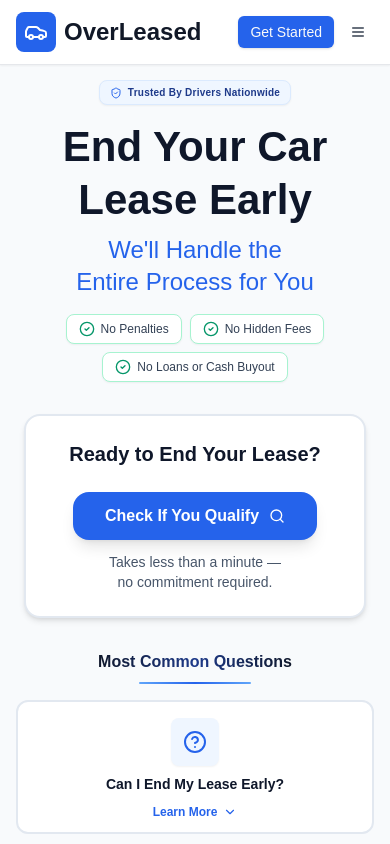
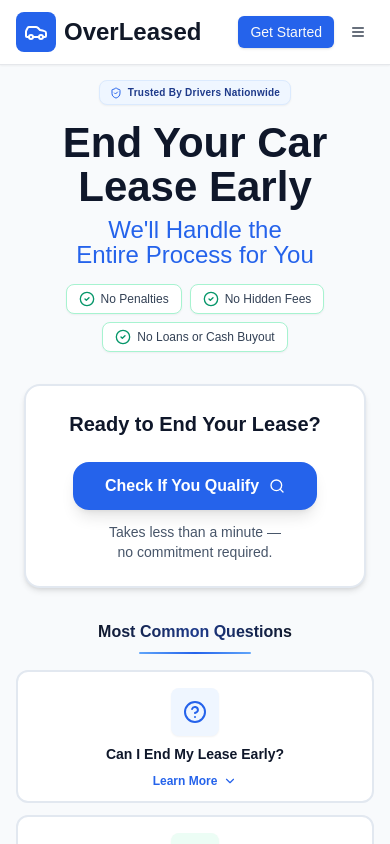
Before and after one commit to DanBus0/OverLeased, a Next.js app: page / in a window 390 px wide. Built offline with nearby package versions, Linux system fonts and the light colour scheme; no server answers.

Commit message:
Add files via upload

```diff
--- a/src/components/sections/HeroSection.tsx
+++ b/src/components/sections/HeroSection.tsx
@@ -112,13 +112,13 @@
           </div>
 
           {/* Mobile title */}
-          <h1 className="text-[2.625rem] sm:text-[3.25rem] md:text-5xl lg:text-6xl font-bold mb-4 md:mb-6 leading-tight px-2 block md:hidden text-slate-900">
+          <h1 className="text-[2.625rem] sm:text-[3.25rem] md:text-5xl lg:text-6xl font-bold mb-4 md:mb-6 leading-[1.05] sm:leading-tight px-2 block md:hidden text-slate-900">
             <span className="block">End Your Car</span>
             <span className="block">Lease Early</span>
-            <span className="block text-blue-600 mt-2 text-2xl sm:text-3xl md:text-3xl font-medium">
+            <span className="block text-blue-600 mt-2 text-2xl sm:text-3xl md:text-3xl font-medium leading-[1.05]">
               We'll Handle the
             </span>
-            <span className="block text-blue-600 text-2xl sm:text-3xl md:text-3xl font-medium">
+            <span className="block text-blue-600 text-2xl sm:text-3xl md:text-3xl font-medium leading-[1.05]">
               Entire Process for You
             </span>
           </h1>
```
